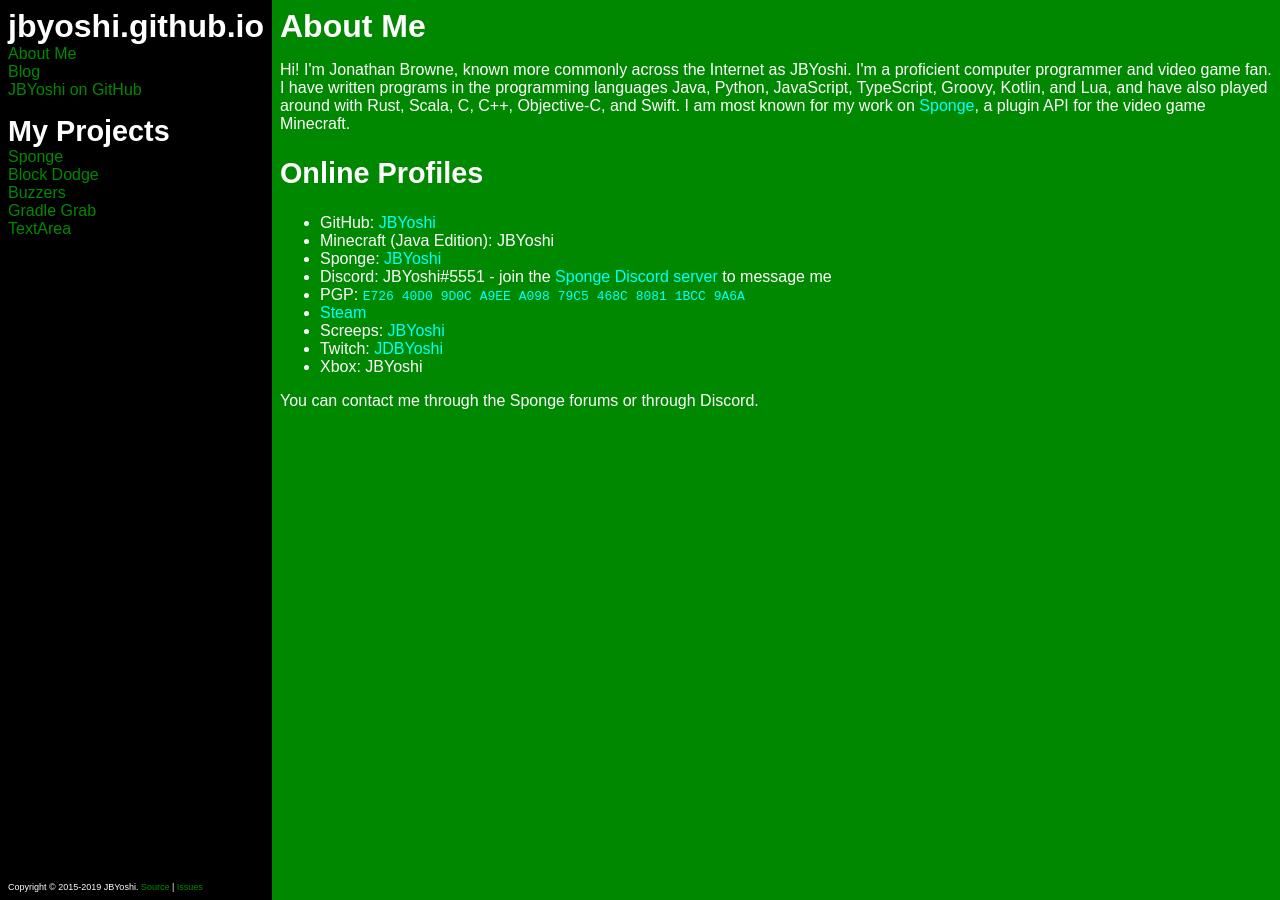
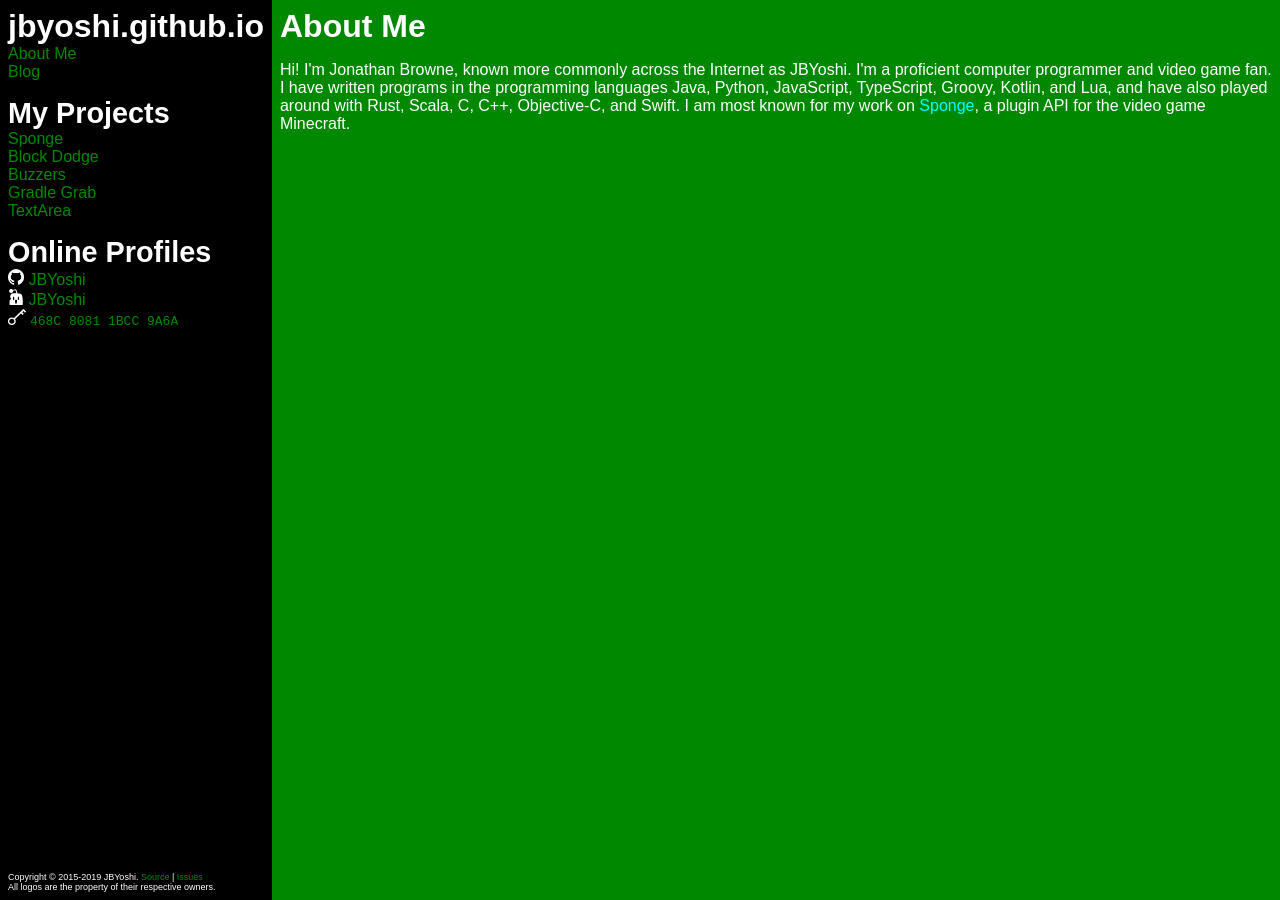
Before and after one commit to JBYoshi/jbyoshi.github.io, a Jekyll site: the page built from index.html, in a window 1280 px wide. Built offline with Jekyll 4.4.1, drawn with Linux system fonts in a browser that asks for light colours.

Commit message:
Clean up the profile list.
Notes:
- I'm fine having the deleted profiles still associated with me. I just don't think it would be that professional.
- The GitHub logo has not been modified.
- The Sponge logo has been recolored and resized to fit a square.
- The key is an edited version of a public domain image: https://openclipart.org/detail/284027/minimally-colored-symbols

```diff
--- a/_layouts/base.html
+++ b/_layouts/base.html
@@ -52,7 +52,6 @@
                 </h1>
                 <a href="/">About Me</a>
                 <a href="/blog/">Blog</a>
-                <a href="https://github.com/JBYoshi">JBYoshi on GitHub</a>
                 <hr>
                 <h2>My Projects</h2>
                 <a href="https://spongepowered.org">Sponge</a>
@@ -60,11 +59,28 @@
                 <a href="/buzzers">Buzzers</a>
                 <a href="/gradlegrab">Gradle Grab</a>
                 <a href="/textarea/">TextArea</a>
+                <hr>
+                <h2>Online Profiles</h2>
+                <a href="https://github.com/JBYoshi" {% if page.relme %}rel=me{% endif %}>
+                    <img src="/assets/3rdparty/GitHub-Mark-Light-120px-plus.png" class="social-logo" alt="GitHub">
+                    JBYoshi
+                </a>
+                <a href="https://forums.spongepowered.org/u/JBYoshi" {% if page.relme %}rel=me{% endif %}>
+                    <img src="/assets/3rdparty/spongie-mark-white-128.png" class="social-logo" alt="SpongePowered">
+                    JBYoshi
+                </a>
+                <a href="https://sks-keyservers.net/pks/lookup?op=vlookup&search=0xE72640D09D0CA9EEA09879C5468C80811BCC9A6A">
+                    <!-- This image is in the public domain. Originally from https://openclipart.org/detail/284027/minimally-colored-symbols -->
+                    <img src="/assets/key.png" class="social-logo" alt="PGP">
+                    <code>468C 8081 1BCC 9A6A</code>
+                </a>
             </nav>
             <footer id="copyright">
                 Copyright &copy; 2015-2019 JBYoshi.
                 <a href="https://github.com/JBYoshi/jbyoshi.github.io">Source</a> |
                 <a href="https://github.com/JBYoshi/jbyoshi.github.io/issues">Issues</a>
+                <br>
+                All logos are the property of their respective owners.
             </footer>
         </aside>
     </body>
--- a/assets/style.css
+++ b/assets/style.css
@@ -44,6 +44,7 @@
 .margin-bottom-0 {margin-bottom: 0;}
 .huge {font-size: 12em;}
 .center {text-align: center;}
+.social-logo {height: 1em;}
 
 /* Mobile */
 #sidebar .site-title {display: none;}
--- a/index.html
+++ b/index.html
@@ -1,25 +1,8 @@
 ---
 title: About Me
+relme: true
 ---
 
 <p>
 Hi! I'm Jonathan Browne, known more commonly across the Internet as JBYoshi. I'm a proficient computer programmer and video game fan. I have written programs in the programming languages Java, Python, JavaScript, TypeScript, Groovy, Kotlin, and Lua, and have also played around with Rust, Scala, C, C++, Objective-C, and Swift. I am most known for my work on <a href="https://www.spongepowered.org">Sponge</a>, a plugin API for the video game Minecraft.
 </p>
-
-<h2>Online Profiles</h2>
-
-<ul>
-<li>GitHub: <a href="https://github.com/JBYoshi" rel="me">JBYoshi</a>
-<li>Minecraft (Java Edition): JBYoshi
-<li>Sponge: <a href="https://forums.spongepowered.org/u/JBYoshi" rel="me">JBYoshi</a>
-<li>Discord: JBYoshi#5551 - join the <a href="https://www.spongepowered.org/chat">Sponge Discord server</a> to message me
-<li>PGP: <a href="https://sks-keyservers.net/pks/lookup?op=vlookup&search=0xE72640D09D0CA9EEA09879C5468C80811BCC9A6A"><code>E726 40D0 9D0C A9EE A098 79C5 468C 8081 1BCC 9A6A</code></a>
-<li><a href="https://steamcommunity.com/profiles/76561194504664850" rel="me">Steam</a>
-<li>Screeps: <a href="https://screeps.com/a/#!/profile/JBYoshi" rel="me">JBYoshi</a>
-<li>Twitch: <a href="https://www.twitch.tv/JDBYoshi">JDBYoshi</a>
-<li>Xbox: JBYoshi
-</ul>
-
-<p>
-You can contact me through the Sponge forums or through Discord.
-</p>
```
Also changed, not shown: assets/3rdparty/GitHub-Mark-Light-120px-plus.png (added), assets/3rdparty/README.txt (added), assets/3rdparty/spongie-mark-white-128.png (added), assets/key.png (added).
